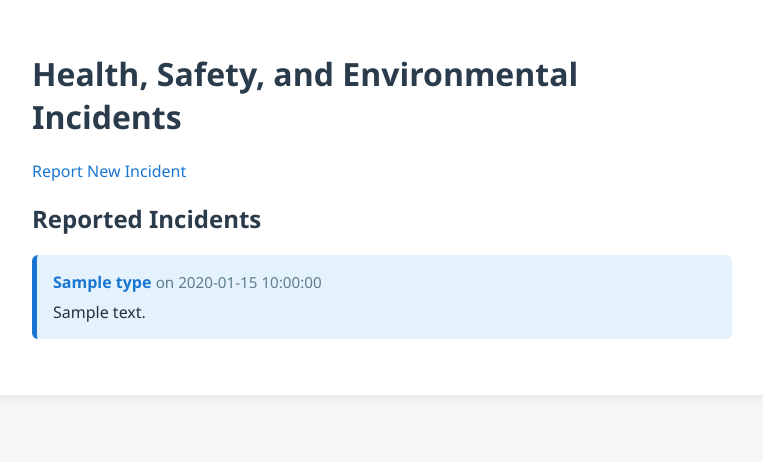
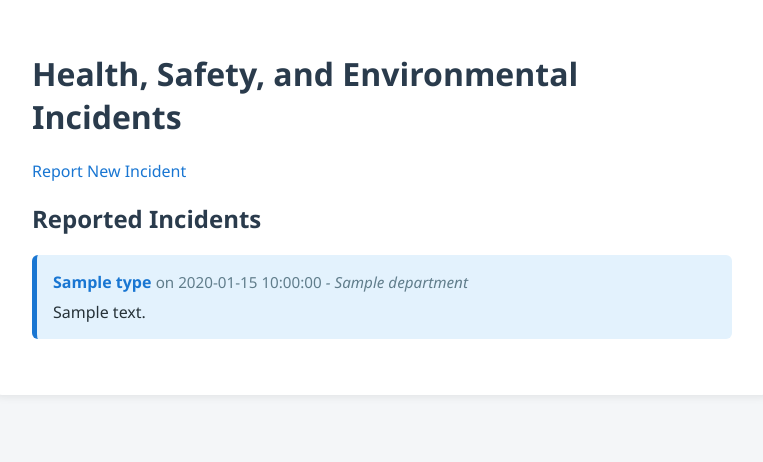
Before and after one commit to egmsft/dmai-copilot, a Flask app: template app/templates/index.html in a window 1280 px wide. Shown: the part 41-503 px from the top of the page, without its empty margins (258-1021 px from the left). Run offline with Flask 3, Linux system fonts and the light colour scheme; the template is opened without the code that fills it: most values are stand-ins (such as "Sample title", 1, 10 or a date in 2020).

Commit message:
Add department field to incident form with dropdown options
Co-authored-by: egmsft <115099460+egmsft@users.noreply.github.com>

```diff
--- a/app/app.py
+++ b/app/app.py
@@ -15,7 +15,8 @@ def report():
         incident = {
             'type': request.form['type'],
             'description': request.form['description'],
-            'date': request.form['date']
+            'date': request.form['date'],
+            'department': request.form['department']
         }
         incidents.append(incident)
         return redirect(url_for('index'))
--- a/app/static/style.css
+++ b/app/static/style.css
@@ -69,6 +69,11 @@ ul.incident-list li {
     font-size: 0.95em;
     color: #607d8b;
 }
+.incident-department {
+    font-size: 0.95em;
+    color: #607d8b;
+    font-style: italic;
+}
 .incident-description {
     margin-top: 8px;
     color: #263238;
--- a/app/templates/index.html
+++ b/app/templates/index.html
@@ -16,6 +16,7 @@
                 <li>
                     <span class="incident-type">{{ incident.type }}</span>
                     <span class="incident-date">on {{ incident.date }}</span>
+                    <span class="incident-department">- {{ incident.department }}</span>
                     <div class="incident-description">{{ incident.description }}</div>
                 </li>
             {% endfor %}
```
Also changed, not shown: app/templates/report.html (+8 -0 lines).
